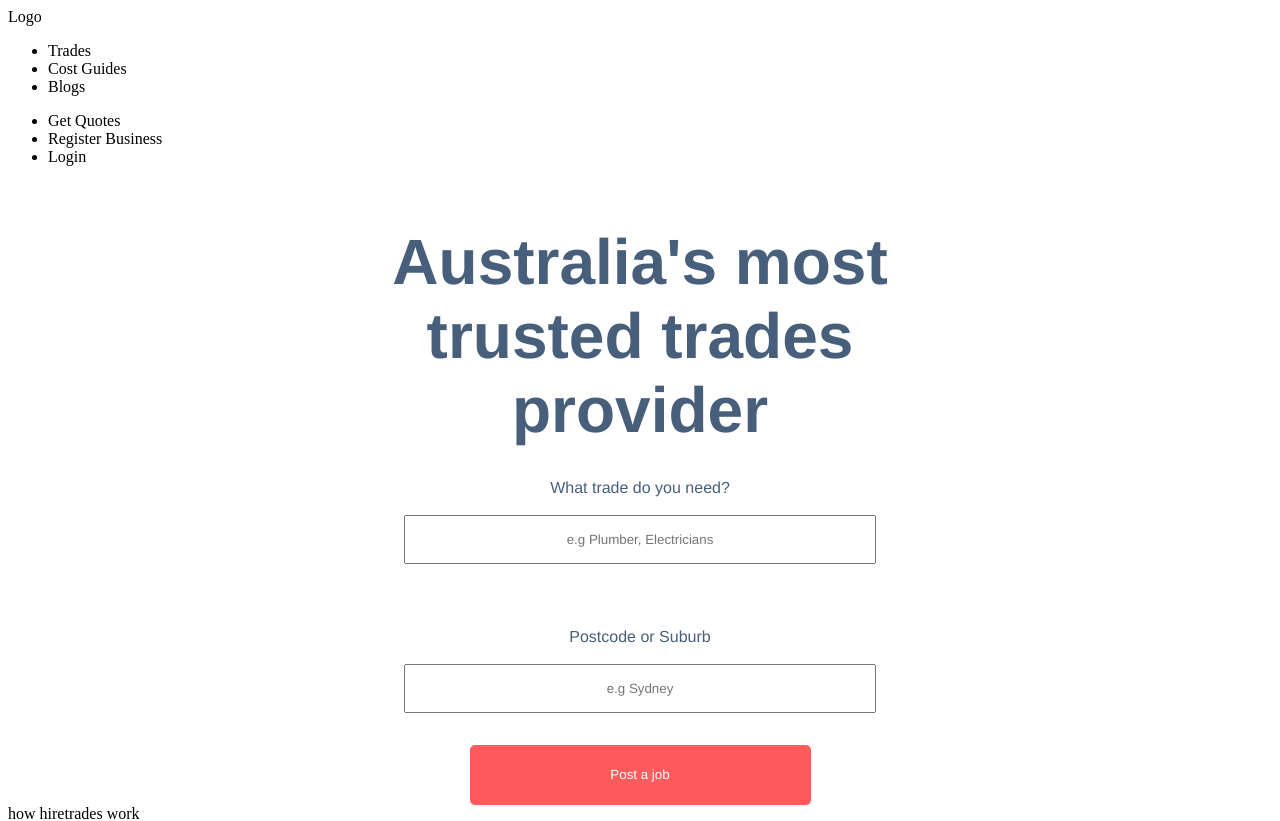
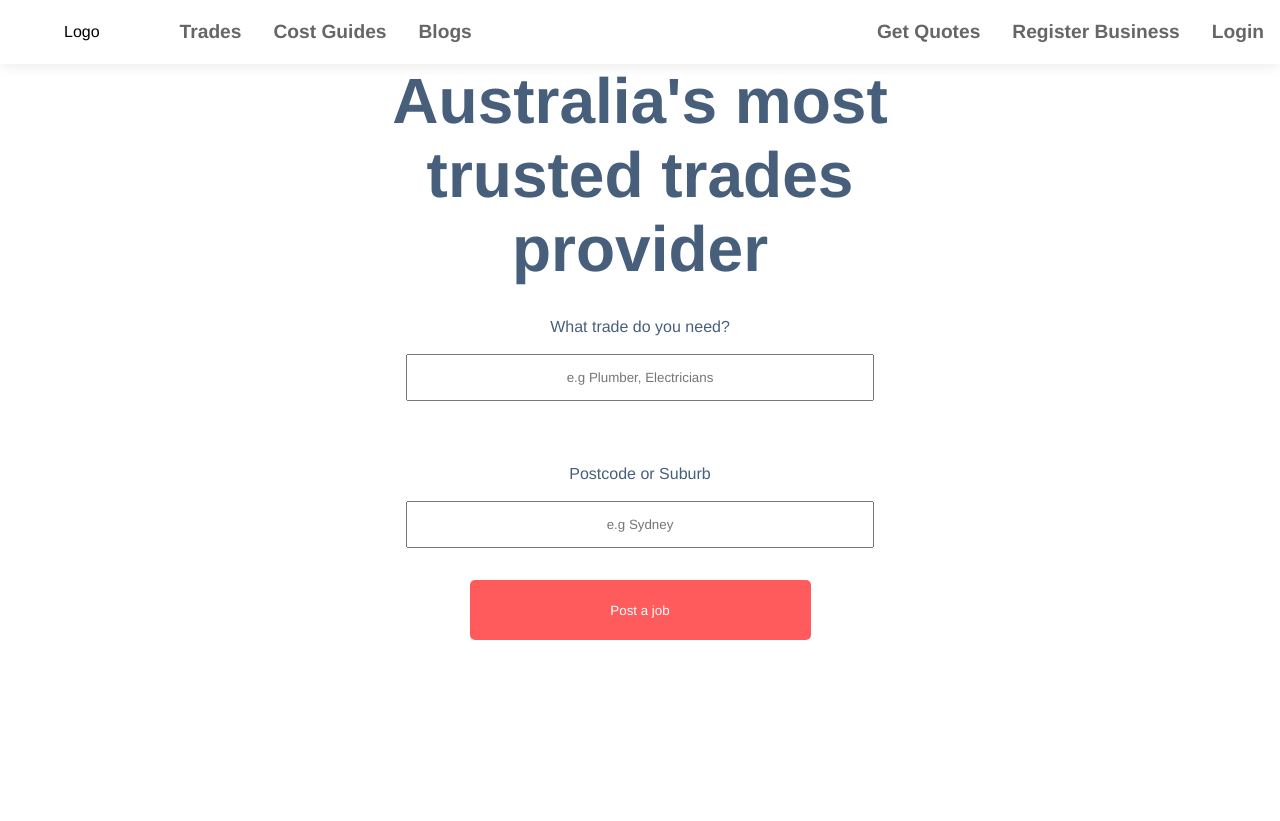
Before and after one commit to mcdylanb/hiretrades-copy, a Vue app: page / in a window 1280 px wide. Shown: the top 821 px of the page. Built offline with nearby package versions, Linux system fonts and the light colour scheme.

Commit message:
Styles Navbar and adds variables

```diff
--- a/src/App.vue
+++ b/src/App.vue
@@ -35,6 +35,14 @@ export default {
 </script>
 
 <style>
+* {
+  margin: 0;
+  padding: 0;
+  --main-color: #475f7b;
+  --sec-color: #ff5b5c;
+  --third-color: #7468f0;
+  font-family: Rubik, Helvetica, Arial, serif;
+}
 #app {
   font-family: Avenir, Helvetica, Arial, sans-serif;
   -webkit-font-smoothing: antialiased;
--- a/src/components/Hero.vue
+++ b/src/components/Hero.vue
@@ -32,6 +32,7 @@ export default {
 
 #hero {
     margin: 0 22rem;
+    height: 100vh;
     }
 h1, label {
     color: var(--main-color);
--- a/src/components/NavBar.vue
+++ b/src/components/NavBar.vue
@@ -1,29 +1,68 @@
 <template>
-    <header>
-      <div>Logo</div>
-      <div>
+  <header>
+    <div class="logo">Logo</div>
+    <div class="space-between">
+      <div id="left-group">
         <ul>
-          <li>Trades</li>
-          <li>Cost Guides</li>
-          <li>Blogs</li>
+          <li><a href="">Trades</a></li>
+          <li><a href="">Cost Guides</a></li>
+          <li><a href="">Blogs</a></li>
         </ul>
       </div>
-      <div>
+      <div id="right-group">
         <ul>
-          <li>Get Quotes</li>
-          <li>Register Business</li>
-          <li>Login</li>
+          <li><a href="">Get Quotes</a></li>
+          <li class="action-button"><a href="">Register Business</a></li>
+          <li><a href="">Login</a></li>
         </ul>
       </div>
-    </header>
+    </div>
+  </header>
 </template>
 
 <script>
-export default {
+export default {};
+</script>
+
+<style scoped>
+header {
+  position: sticky;
+  height: 4rem;
+  width: 100%;
+  background-color: bleck;
+  display: flex;
+  align-items: center;
+  box-shadow: 0 4px 10px rgba(0, 0, 0, 0.0624);
+}
+.logo {
+    padding: 4rem;
+}
+.space-between {
+    width: 100%;
+    justify-content: space-between;
+    display: flex;
 
 }
-</script>
 
-<style>
+a {
+    text-decoration: none;
+    color: #666;
+    font-size: 1.2rem;
+    font-weight: 600;
+}
 
+a:hover {
+    color: var(--third-color);
+ }
+
+#left-group ul {
+  display: flex;
+}
+ul li {
+  list-style: none;
+  padding: 0 1rem;
+}
+#right-group ul {
+  display: flex;
+}
 </style>
```
